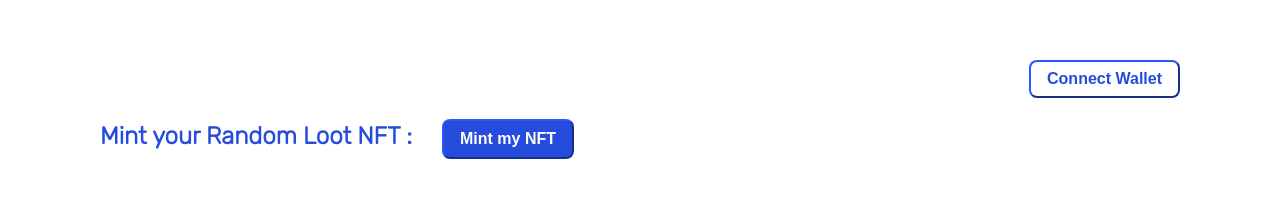
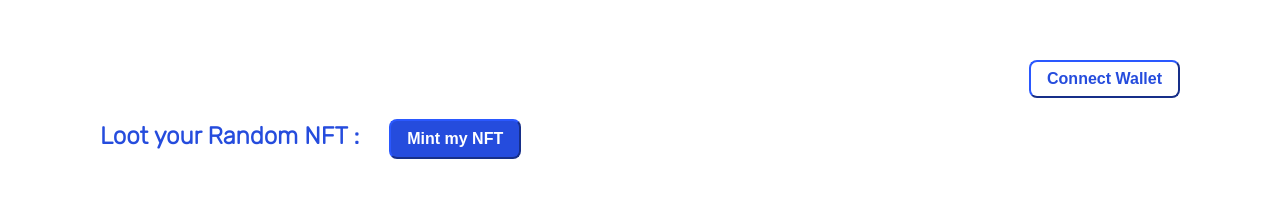
Before and after one commit to pranaybathini/loot-royale, a React (Create React App) app: page / in a window 1280 px wide. Shown: the top 209 px of the page. Built offline with nearby package versions, Linux system fonts and the light colour scheme; what web3 would draw is missing.

Commit message:
Point one

```diff
--- a/src/Minter.js
+++ b/src/Minter.js
@@ -104,7 +104,7 @@ const Minter = (props) => {
       <br></br>
 
 
-      <h2>Mint your Random Loot NFT :
+      <h2>Loot your Random NFT :
 
       <button id="mintButton" onClick={onMintPressed}>
       Mint my NFT
@@ -119,7 +119,7 @@ const Minter = (props) => {
         </div>
           :
           <div class="container">
-          <div class="image"> <img src="https://cdn.dribbble.com/users/1003768/screenshots/4756331/media/1f03df6cdc341992b32df4ce7b517b70.png" />  </div>
+          <div class="image"> <img src="https://previews.123rf.com/images/lkeskinen/lkeskinen1707/lkeskinen170702353/81520612-cartoon-image-of-burglar-with-loot-bag.jpg" />  </div>
           <div class="text"><p> {message}</p></div>
         </div>
           }
```
